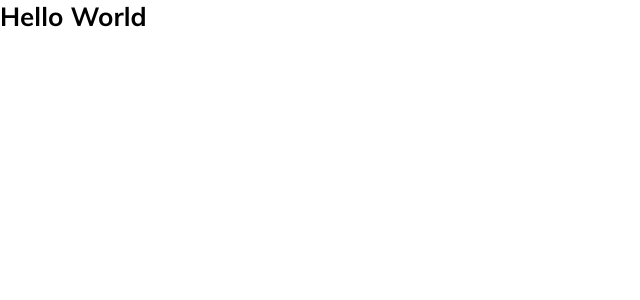
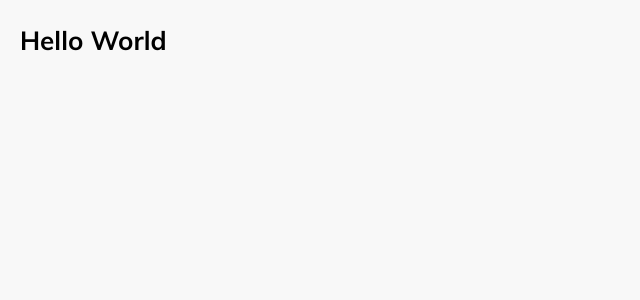
Before and after one commit to goupriver/budget-planning_client, a React (Create React App) app: page / in a window 1280 px wide. Shown: the top 300 px of the page, without its empty margins (0-640 px from the left). Built offline with nearby package versions, Linux system fonts and the light colour scheme.

Commit message:
refactor(stylesheet): edited base stylesheet
background color, padding

```diff
--- a/src/stylesheets/base.css
+++ b/src/stylesheets/base.css
@@ -43,3 +43,8 @@ h5 {
 h6 {
   font-size: 0.75rem;
 }
+
+body {
+  background-color: var(--cream);
+  padding: 1.5rem 1.25rem;
+}
```
